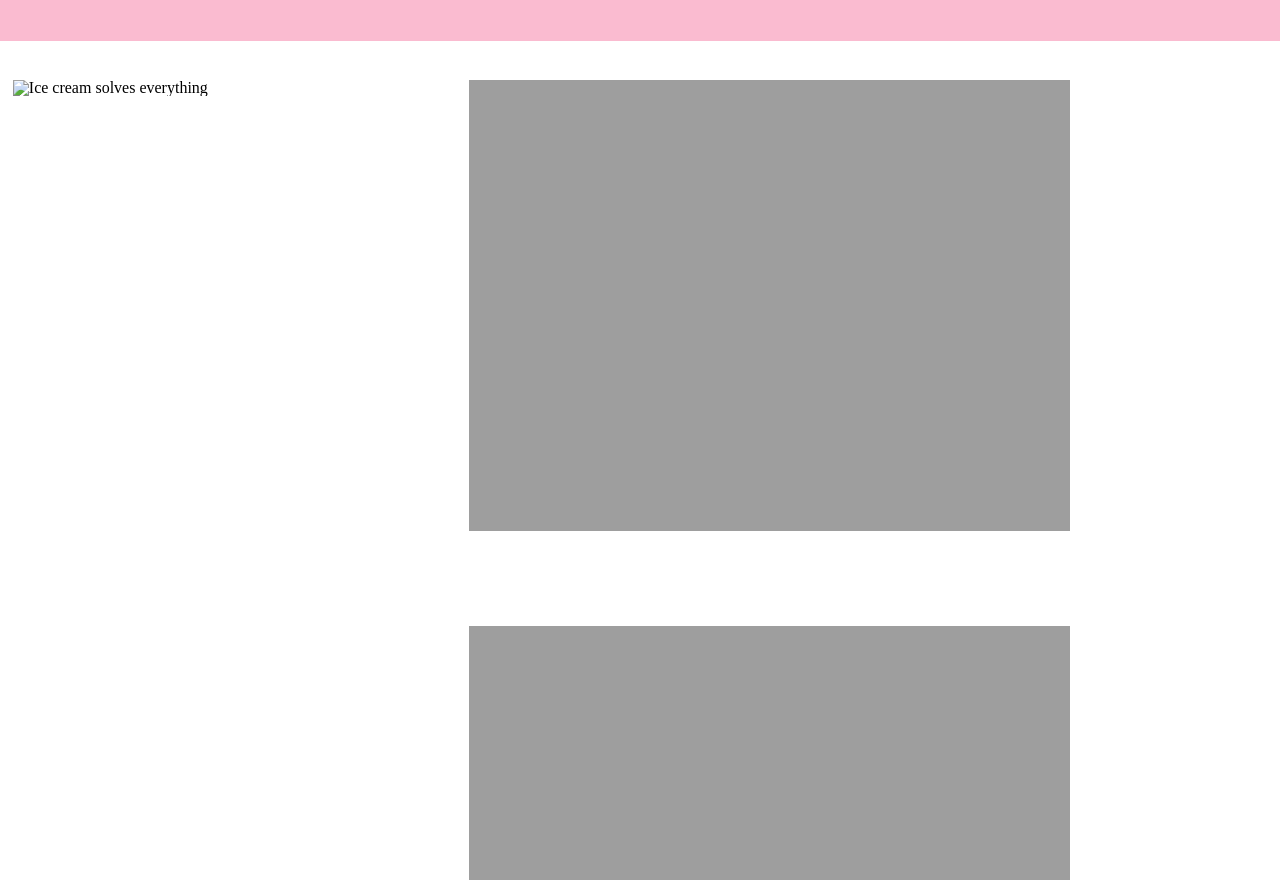
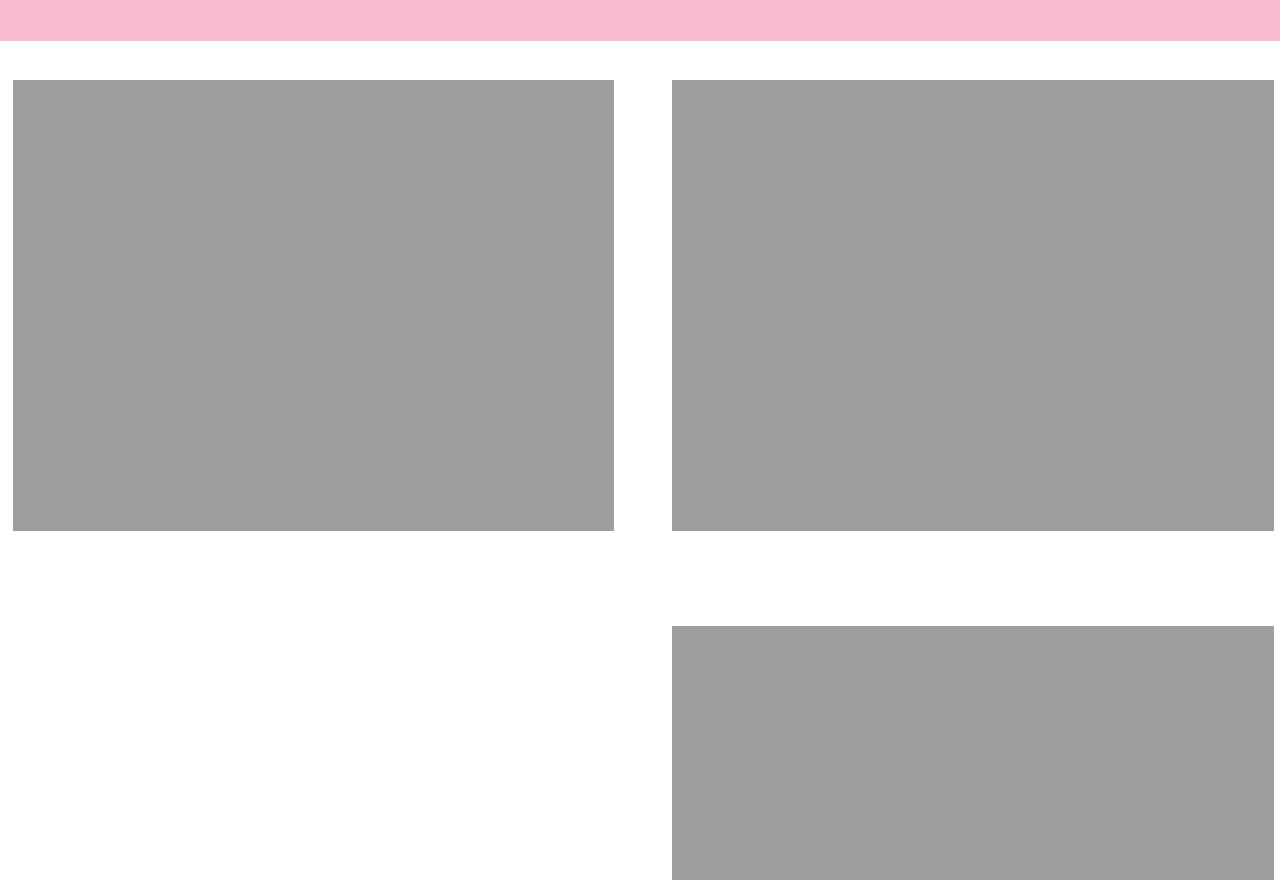
Before and after one commit to aror0055/mtm6201-midterm, a plain HTML site: page index.html in a window 1280 px wide. Shown: the part 900-1780 px from the top of the page. Drawn offline with Linux system fonts and the light colour scheme; the site is published under a folder, as on GitHub Pages, so addresses that start at the root find nothing.

Commit message:
final fixes

```diff
--- a/index.html
+++ b/index.html
@@ -91,7 +91,7 @@ Due Date: 08:00 AM Nov 10, 2021
     <div class="grid-container">
 
         <div class="item-1">
-            <img src="/images/ice-cream-solves.jpg" alt="Ice cream solves everything">
+            <img src="images/ice-cream-solves.jpg" alt="Ice cream solves everything">
         </div>
 
         <!-- Adding a card that redirects to the menu.html page -->
```
